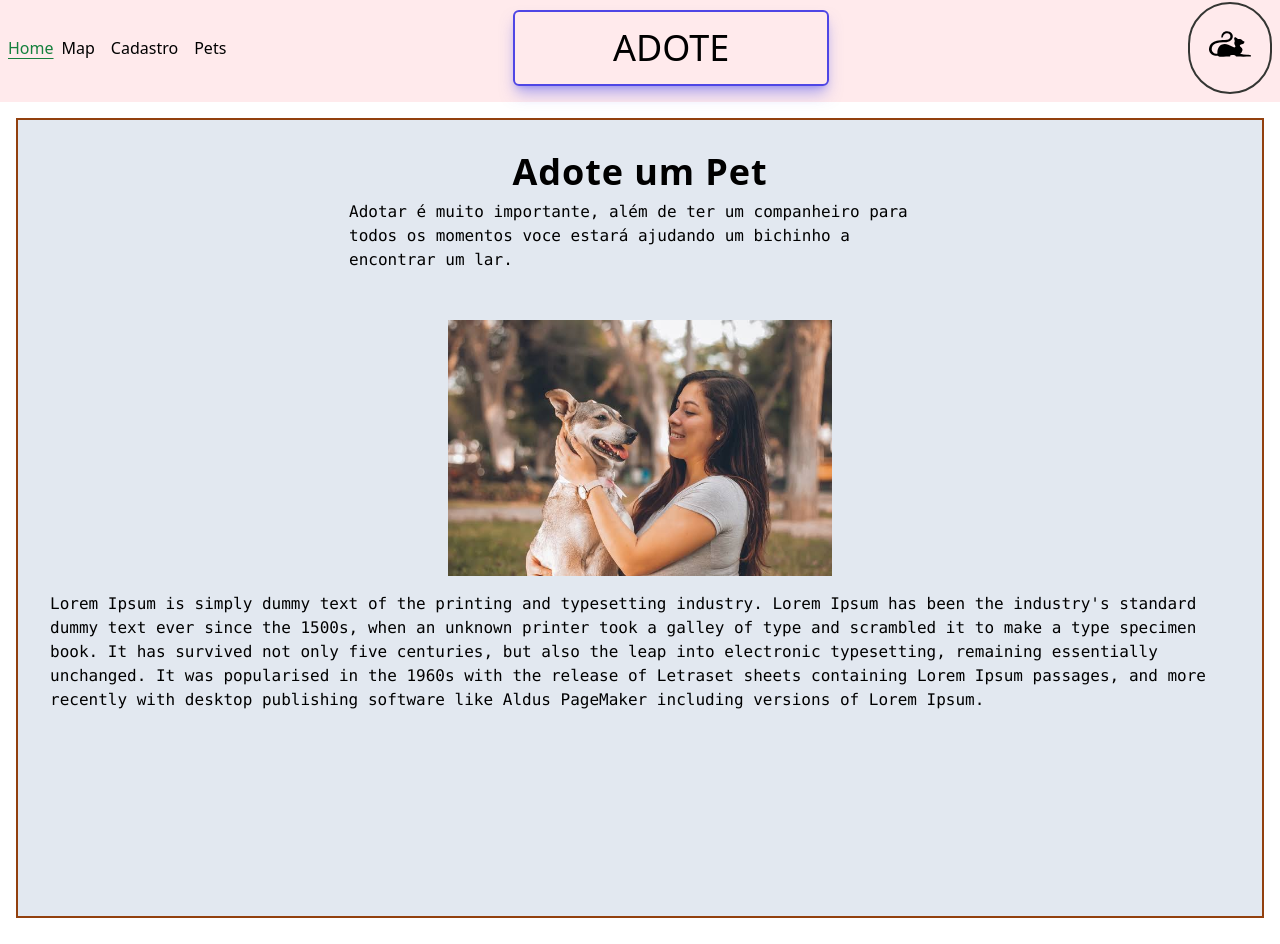
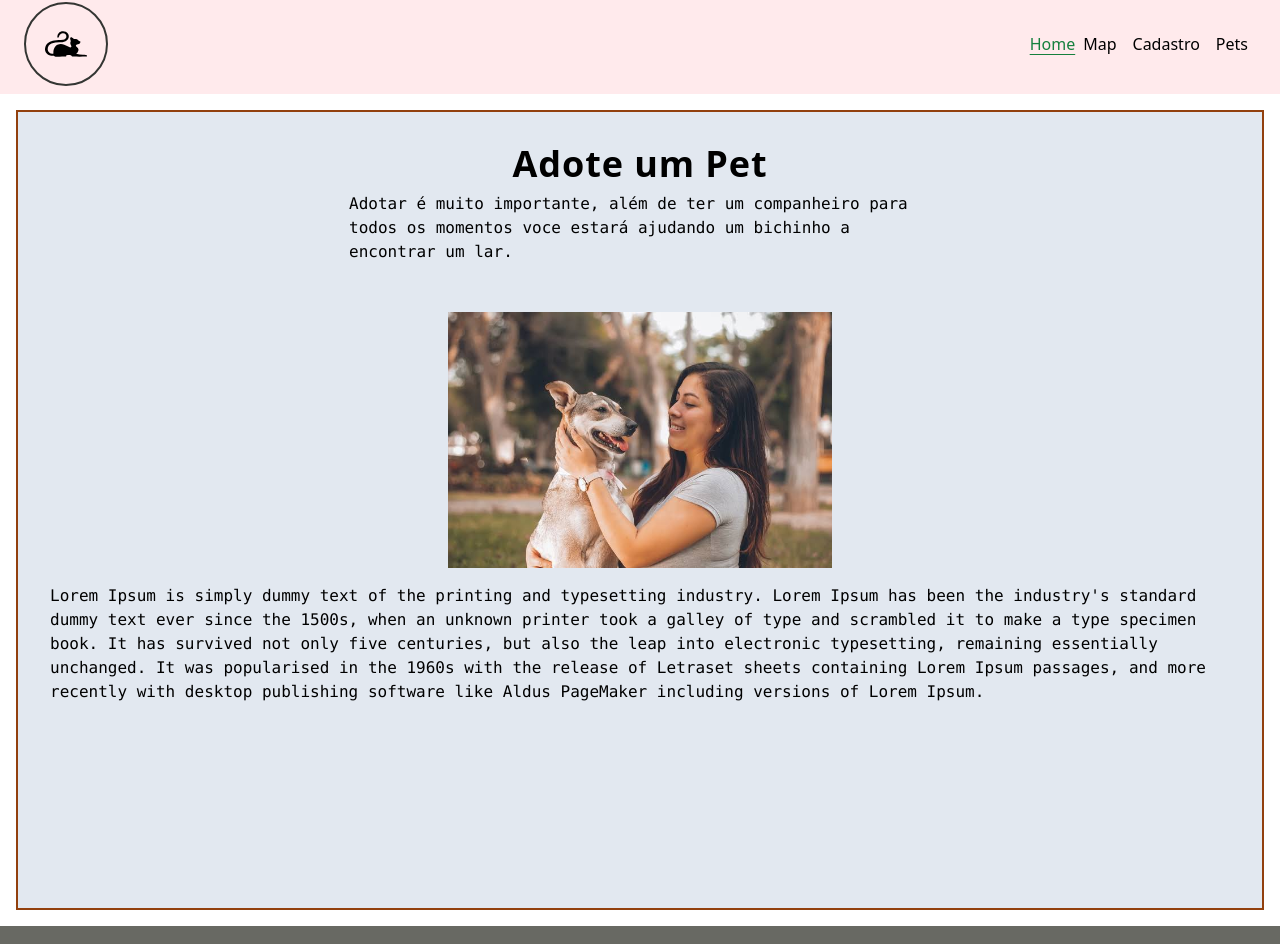
Before and after one commit to igor-py/adopt-your-buddy, a React (Create React App) app: page /home in a window 1280 px wide. Shown: the part 6-950 px from the top of the page. Built offline with nearby package versions, Linux system fonts and the light colour scheme.

Commit message:
Changing some colors, getting user geolocation from the form page and starting to develop the footer

```diff
--- a/src/App.js
+++ b/src/App.js
@@ -3,6 +3,7 @@ import Header from './components/Header'
 import Pet from './components/Pet'
 import PetForm from './components/PetForm'
 import Button from './components/Button'
+import Footer from './components/Footer'
 
 import foto from './images/Nala 1.jpg'
 import foto2 from './images/Nala 2.jpg'
@@ -39,6 +40,7 @@ function App() {
     const title = 'ADOTE'
 
     const savePetFormData = (formData) => {
+        console.log('Veio savePetFormData ', formData)
         const finalFormData = {
             ...formData,
             id: Math.random().toString(),
@@ -70,11 +72,12 @@ function App() {
         <>
             <Header title={title}></Header>
             <Route exact path="/">
-                <Redirect to='/home'/>
+                <Redirect to="/home" />
             </Route>
 
             <Route exact path="/home">
                 <HomePage></HomePage>
+                <Footer />
             </Route>
 
             <Route path="/cadastro">
@@ -87,13 +90,15 @@ function App() {
                     <Button
                         onButtonClick={handleFormButton}
                         label="Cadastrar novo Pet"
-                        color='bg-[#07B6D4]'
+                        color="bg-[#07B6D4]"
                     />
                 )}
+                <Footer />
             </Route>
 
             <Route path="/mapa">
                 <MapPage></MapPage>
+                <Footer />
             </Route>
 
             <Route path="/pets/:ownerId">
@@ -107,7 +112,9 @@ function App() {
                         contact={pet.responsible}
                     />
                 ))}
+                <Footer />
             </Route>
+
         </>
     )
 }
--- /dev/null
+++ b/src/components/Footer.js
@@ -0,0 +1,16 @@
+const Footer = () => {
+    return (
+        <>
+            <div className="bg-footer-color flex flex-row justify-center py-4 mt-4">
+                <strong className="font-mono text-header-color">
+                    Desenvolvido por{' '}
+                    <i>
+                        <a href="https://www.linkedin.com/in/igor-marins-b88239113/">Igor Marins</a>
+                    </i>
+                </strong>
+            </div>
+        </>
+    )
+}
+
+export default Footer
--- a/src/components/Header.js
+++ b/src/components/Header.js
@@ -1,23 +1,11 @@
 import catImg from '../images/cat-alt-1.svg'
-import {NavLink} from 'react-router-dom'
+import { NavLink } from 'react-router-dom'
 
 function Header({ title }) {
     return (
         <div className="bg-header-color">
             <div className="flex flex-row flew-wrap justify-between p-2 content-center">
-                <div className='my-auto'>
-                    <NavLink to="/home" activeClassName='text-green-700 underline underline-offset-4' className="hover:text-teal-900 my-auto">Home</NavLink>
-                    <NavLink to="/mapa" activeClassName='text-green-700 underline underline-offset-4' className="hover:text-teal-900 my-auto mx-2">Map</NavLink>
-                    <NavLink to="/cadastro" activeClassName='text-green-700 underline underline-offset-4' className="hover:text-teal-900 my-auto mx-2">Cadastro</NavLink>
-                    <NavLink to="/pets" activeClassName='text-green-700 underline underline-offset-4' className="hover:text-teal-900 my-auto mx-2">Pets</NavLink>
-                </div>
-
-                <div className="sm:w-1/4 my-2 sm:mr-20 border-2 border-indigo-600 rounded-md shadow-lg shadow-indigo-500/50">
-                    <h1 className="sm:text-4xl text-2xl text-black text-center p-2 sm:m-2">
-                        {title}
-                    </h1>
-                </div>
-                <div className="border-2 rounded-full border-[#343633] hidden sm:block">
+                <div className="border-2 rounded-full border-[#343633] sm:ml-4">
                     <button className="hover:translate-x-1 p-4">
                         <img
                             src={catImg}
@@ -26,6 +14,44 @@ function Header({ title }) {
                         ></img>
                     </button>
                 </div>
+
+                {/* <div className="sm:w-1/7 hidden sm:block sm:ml-8 my-2 border-2 border-indigo-600 rounded-md shadow-lg shadow-indigo-500/50">
+                    <h1 className="sm:text-4xl text-2xl text-black text-center p-2 sm:m-2">
+                        {title}
+                    </h1>
+                </div> */}
+
+
+                <div className="my-auto sm:mr-4">
+                    <NavLink
+                        to="/home"
+                        activeClassName="text-green-700 underline underline-offset-4"
+                        className="hover:text-teal-900 my-auto"
+                    >
+                        Home
+                    </NavLink>
+                    <NavLink
+                        to="/mapa"
+                        activeClassName="text-green-700 underline underline-offset-4"
+                        className="hover:text-teal-900 my-auto mx-2"
+                    >
+                        Map
+                    </NavLink>
+                    <NavLink
+                        to="/cadastro"
+                        activeClassName="text-green-700 underline underline-offset-4"
+                        className="hover:text-teal-900 my-auto mx-2"
+                    >
+                        Cadastro
+                    </NavLink>
+                    <NavLink
+                        to="/pets"
+                        activeClassName="text-green-700 underline underline-offset-4"
+                        className="hover:text-teal-900 my-auto mx-2"
+                    >
+                        Pets
+                    </NavLink>
+                </div>
             </div>
         </div>
     )
--- a/src/components/PetForm.js
+++ b/src/components/PetForm.js
@@ -1,8 +1,9 @@
 import Input from './InputUtil'
-import { useState } from 'react'
+import { useState, useEffect } from 'react'
 import xImg from '../images/x.svg'
 
 function PetForm({ onFormSave, onFormClose }) {
+    const [responsiblePosition, setResponsiblePosition] = useState([])
     const [userInput, setUserInput] = useState({
         petName: '',
         petAge: '',
@@ -11,6 +12,31 @@ function PetForm({ onFormSave, onFormClose }) {
         petPhone: '',
         petCep: '',
     })
+
+    useEffect(() => {
+        if ('geolocation' in navigator) {
+            navigator.geolocation.getCurrentPosition(
+                (position) => {
+                    console.log('Latitude is :', position.coords.latitude)
+                    console.log('Longitude is :', position.coords.longitude)
+                    setResponsiblePosition([
+                        position.coords.latitude,
+                        position.coords.longitude,
+                    ])
+                },
+                (error) => {
+                    console.log(
+                        'Error Code = ' + error.code + ' - ' + error.message
+                    )
+                    if (error.code === 1) {
+                        alert('Por Favor - Habilite o acesso à localização')
+                    }
+                }
+            )
+        } else {
+            alert('Navegador não suportado')
+        }
+    }, [])
 
     // If your state update depends on a previous value always use this kind of function
     const petNameHandler = (event) => {
@@ -69,12 +95,12 @@ function PetForm({ onFormSave, onFormClose }) {
             description: event.target[4].value,
             responsible: event.target[5].value,
             phone: event.target[6].value,
-            cep: event.target[7].value,
+            position: responsiblePosition,
         }
 
         onFormSave(petData)
 
-        console.log('petData', petData)
+        console.log('petData', petData, responsiblePosition)
         // Tem que limpar os valores antigos do campos.
         setUserInput({
             petName: '',
@@ -82,7 +108,6 @@ function PetForm({ onFormSave, onFormClose }) {
             petDescription: '',
             petResponsible: '',
             petPhone: '',
-            petCep: '',
         })
     }
 
@@ -196,19 +221,6 @@ function PetForm({ onFormSave, onFormClose }) {
                     />
                     <small>Format: (21)-9XXXX-XXXX</small>
                 </div>
-                <div className="m-2 flex flex-col md:flex-row md:justify-center">
-                    <label htmlFor="name">CEP</label>
-                    <input
-                        className="mx-2 border-2 rounded-sm border-black"
-                        type="text"
-                        name="cep"
-                        id="cep"
-                        placeholder="Digite o CEP do local que se encontra o Pet"
-                        value={userInput.petCep}
-                        onChange={petCepHandler}
-                        required
-                    />
-                </div>
 
                 <button className="m-2 p-2 border-2 border-black mx-auto">
                     Enviar
--- a/tailwind.config.js
+++ b/tailwind.config.js
@@ -5,6 +5,9 @@ module.exports = {
             colors: {
                 'nala-color': '#A39581',
                 'header-color': '#FFEAEC',
+                'ebony-color': '#60695C',
+                'footer-color': '#686963',
+                'legend-color': '#EEE2DF'
             },
         },
 	},
```
